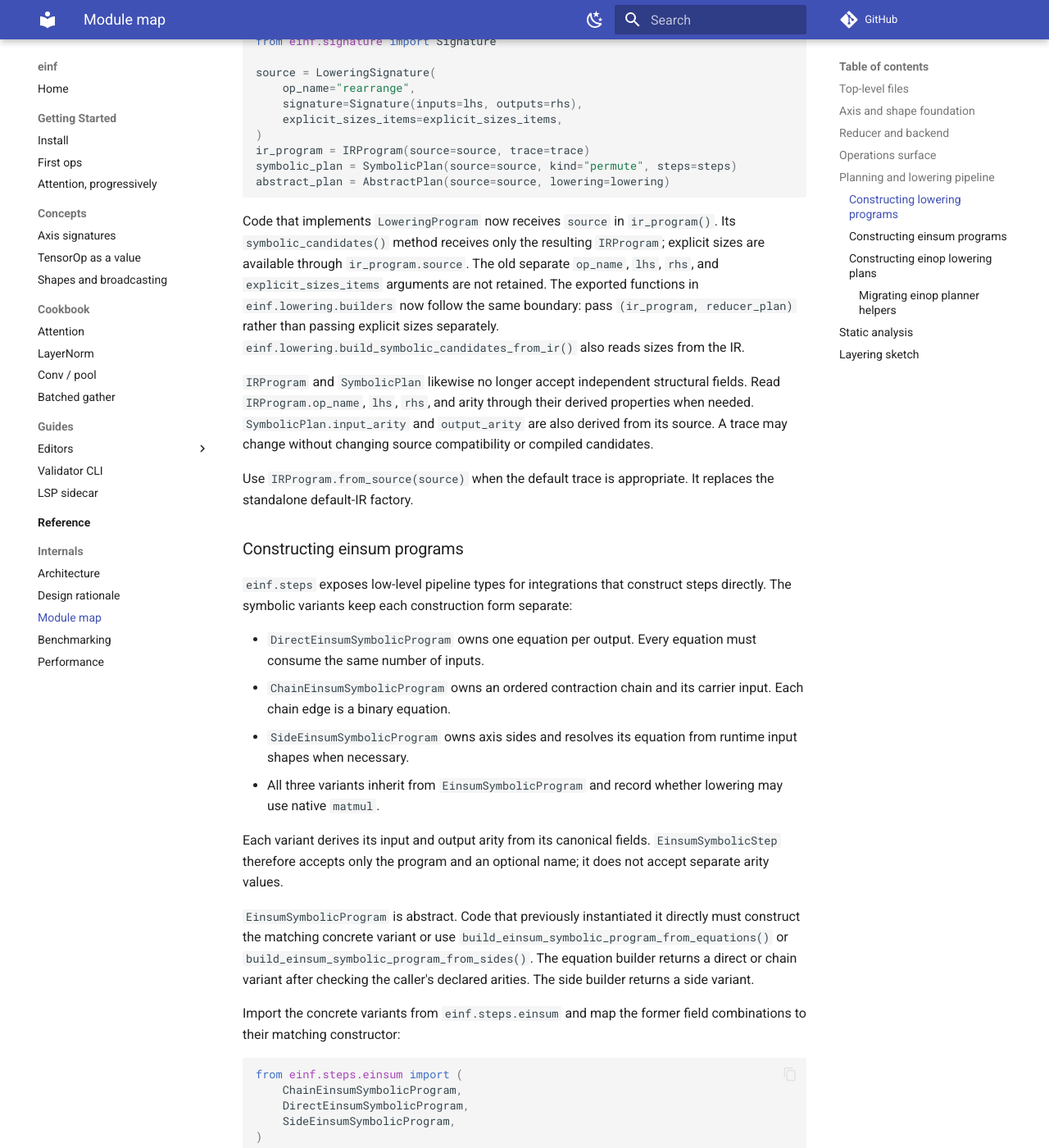
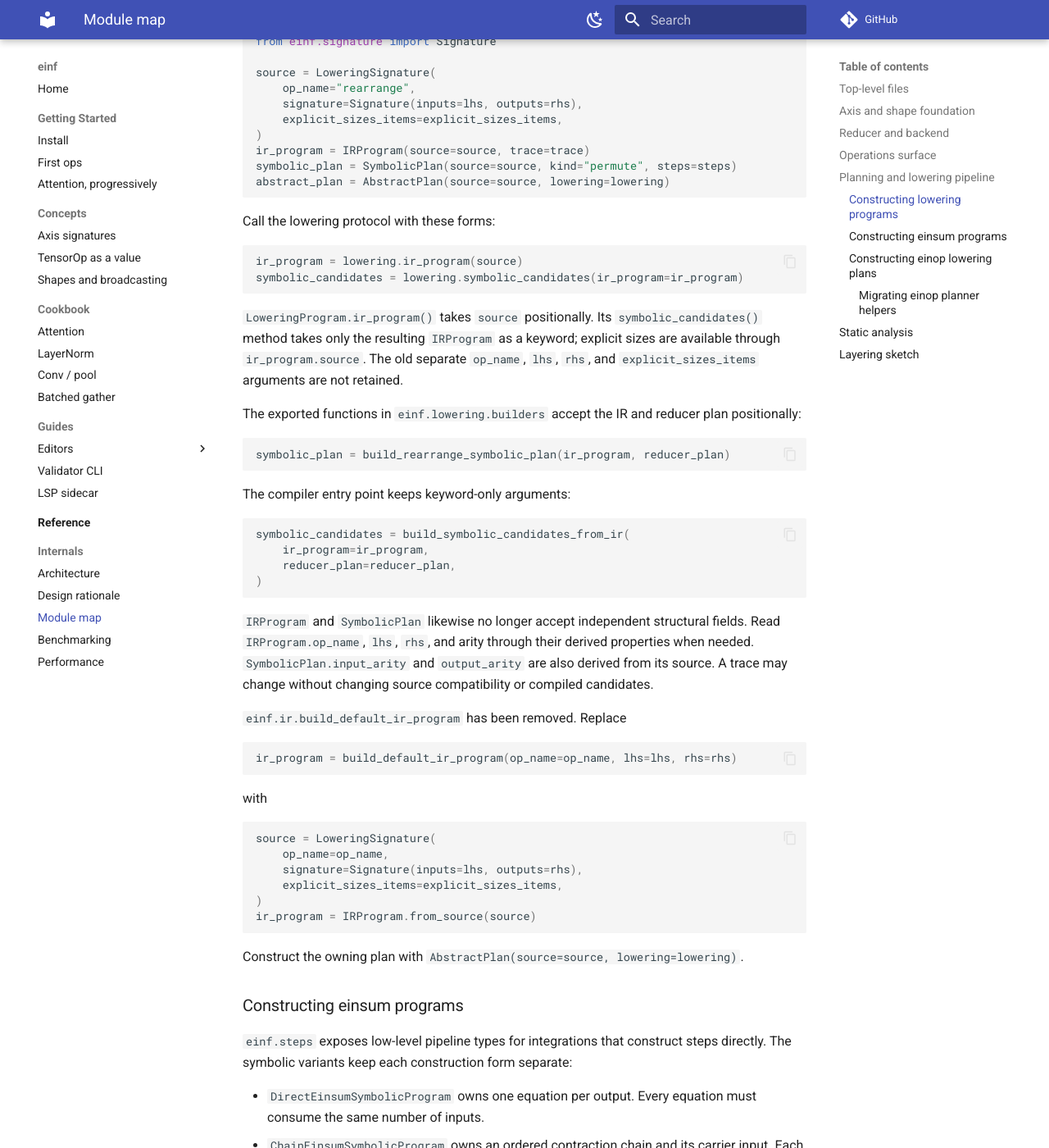
Before and after one commit to isty2e/einf, an MkDocs documentation site: the page built from docs/internals/module-map.md, in a window 1280 px wide and 1400 px high, scrolled down 2771 px. Shown: the whole window at 82% size. Built offline with MkDocs 1.6.1 and Material for MkDocs 9.7.7, drawn with Linux system fonts in a browser that asks for light colours; comment, search, counter and statistics services are not loaded.

Commit message:
test(plans): isolate lowering source identity axes

````diff
--- a/docs/internals/module-map.md
+++ b/docs/internals/module-map.md
@@ -127,13 +127,33 @@ symbolic_plan = SymbolicPlan(source=source, kind="permute", steps=steps)
 abstract_plan = AbstractPlan(source=source, lowering=lowering)
 ```
 
-Code that implements `LoweringProgram` now receives `source` in `ir_program()`.
-Its `symbolic_candidates()` method receives only the resulting `IRProgram`;
+Call the lowering protocol with these forms:
+
+```python
+ir_program = lowering.ir_program(source)
+symbolic_candidates = lowering.symbolic_candidates(ir_program=ir_program)
+```
+
+`LoweringProgram.ir_program()` takes `source` positionally. Its
+`symbolic_candidates()` method takes only the resulting `IRProgram` as a keyword;
 explicit sizes are available through `ir_program.source`. The old separate
 `op_name`, `lhs`, `rhs`, and `explicit_sizes_items` arguments are not retained.
-The exported functions in `einf.lowering.builders` now follow the same boundary:
-pass `(ir_program, reducer_plan)` rather than passing explicit sizes separately.
-`einf.lowering.build_symbolic_candidates_from_ir()` also reads sizes from the IR.
+
+The exported functions in `einf.lowering.builders` accept the IR and reducer plan
+positionally:
+
+```python
+symbolic_plan = build_rearrange_symbolic_plan(ir_program, reducer_plan)
+```
+
+The compiler entry point keeps keyword-only arguments:
+
+```python
+symbolic_candidates = build_symbolic_candidates_from_ir(
+    ir_program=ir_program,
+    reducer_plan=reducer_plan,
+)
+```
 
 `IRProgram` and `SymbolicPlan` likewise no longer accept independent structural
 fields. Read `IRProgram.op_name`, `lhs`, `rhs`, and arity through their derived
@@ -141,8 +161,24 @@ properties when needed. `SymbolicPlan.input_arity` and `output_arity` are also
 derived from its source. A trace may change without changing source compatibility
 or compiled candidates.
 
-Use `IRProgram.from_source(source)` when the default trace is appropriate. It
-replaces the standalone default-IR factory.
+`einf.ir.build_default_ir_program` has been removed. Replace
+
+```python
+ir_program = build_default_ir_program(op_name=op_name, lhs=lhs, rhs=rhs)
+```
+
+with
+
+```python
+source = LoweringSignature(
+    op_name=op_name,
+    signature=Signature(inputs=lhs, outputs=rhs),
+    explicit_sizes_items=explicit_sizes_items,
+)
+ir_program = IRProgram.from_source(source)
+```
+
+Construct the owning plan with `AbstractPlan(source=source, lowering=lowering)`.
 
 ### Constructing einsum programs
 
````
Also changed, not shown: docs/internals/architecture.md (+4 -3 lines), 1 other file.
